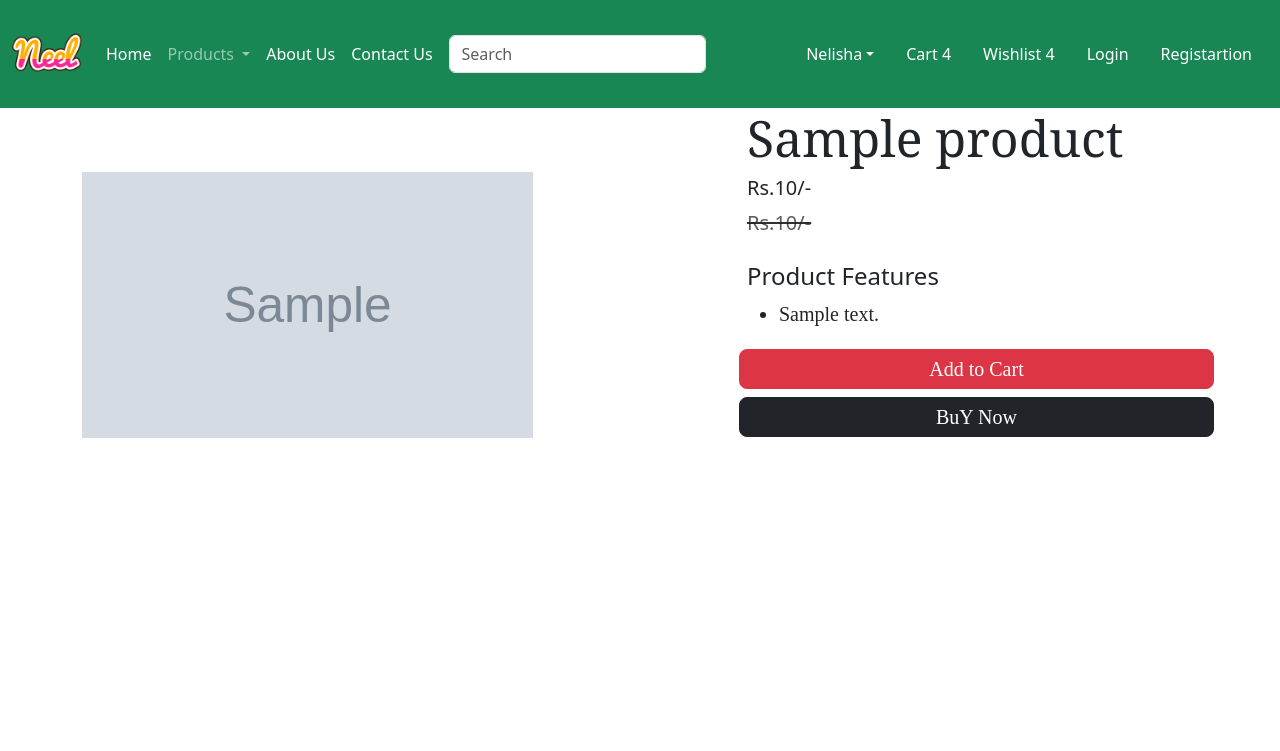
After one commit to MrMohone/ecommerce-django, a Django app: template app/templates/app/productdetail.html in a window 1280 px wide. The commit adds this page. Shown: the top 751 px of the page. Run offline with Django 5.2, Linux system fonts and the light colour scheme; the template is opened without the code that fills it: most values are stand-ins (such as "Sample title", 1, 10 or a date in 2020); grey boxes marked "Sample" are stand-in pictures.

Commit message:
product details are comited

```diff
--- a/app/templates/app/category.html
+++ b/app/templates/app/category.html
@@ -8,7 +8,9 @@
         <div class="col-sm-3">
             <div class='list-group'>
                 {% for val in title %}
-                    <a href="#" class="list-group-item list-group-item-action"> {{val.title}}</a>
+                    <a href="{% url 'product-title' val.title %}" class="list-group-item list-group-item-action">
+                        {{val.title}}
+                    </a>
                 {% endfor %}
             </div>
         </div>
@@ -17,7 +19,7 @@
             <div class="row">
                 {% for prod in product %}
                   <div class="col text-center mb-4">
-                    <a href="#" class='btn'>
+                    <a href="{% url 'product-detail' prod.id %}" class='btn'>
                         <div>
                             <img src="{{ prod.product_image.url }}" alt="" width='300px' height='200px'>
                             <div class="fw-bold">{{ prod.title }}</div>
--- /dev/null
+++ b/app/templates/app/productdetail.html
@@ -0,0 +1,31 @@
+{% extends "app/base.html" %}
+{% load static %}
+{% block title %}Category{% endblock title %}
+
+{% block main-content  %}
+  <div class="container">
+    <div class="row flex justify-content-between">
+        <div class="img2 col-lg-5 mt-5">
+            <img src="{{ product.product_image.url }}" alt="" class="image col-xs-6 col-lg-12 mt-3 text-sm-center w-100 h-75">
+        </div>
+        <div class="productdetail col-lg-5">
+            <h1 style="font-family: Georgia; font-size: 50px;">{{ product.title}}</h1>
+            <h5>Rs.{{ product.discounted_price }}/-</h5>
+            <small class="text-decoration-line-through text-muted fs-5">
+                <del>Rs.{{ product.selling_price }}/-</del> </small>
+                <br><br><h4>Product Features</h4>
+                <ul class="fs-5" style='font-family: Rajdhani;'>
+                    <li>{{ product.description }}</li>
+                </ul>
+                <div class="buttons row flex" style='font-family: Rajdhani;'>
+                    <button type='submit' class="d-grid gap-2 btn1 btn btn-danger p-1 m-1 btn-lg text-decoration-none text-white">Add to Cart
+                     </button>
+                     <div class="btn btn-dark p-1 m-1 btn-lg">
+                        <a href="#" class="text-decoration-none text-white">BuY Now</a>
+                     </div>
+                </div>
+
+        </div>
+    </div>
+  </div>
+{% endblock %}
--- a/app/urls.py
+++ b/app/urls.py
@@ -3,7 +3,10 @@ from django.conf import settings
 from django.conf.urls.static import static
 
 from . import views
+
 urlpatterns = [
     path("", views.home ),
-    path("category/<slug:val>", views.CategoryView.as_view(), name='category' ),
+    path("category/<slug:val>", views.CategoryView.as_view(), name='category'),
+    path("category-title/<val>", views.CategoryTitle.as_view(), name="product-title"),
+    path("product-detail/<int:pk>", views.ProductDetail.as_view(), name='product-detail'),
 ] + static(settings.MEDIA_URL, document_root=settings.MEDIA_ROOT)#for displaying images
```
Also changed, not shown: app/templates/app/home.html (+7 -7 lines), app/views.py (+12 -0 lines).
